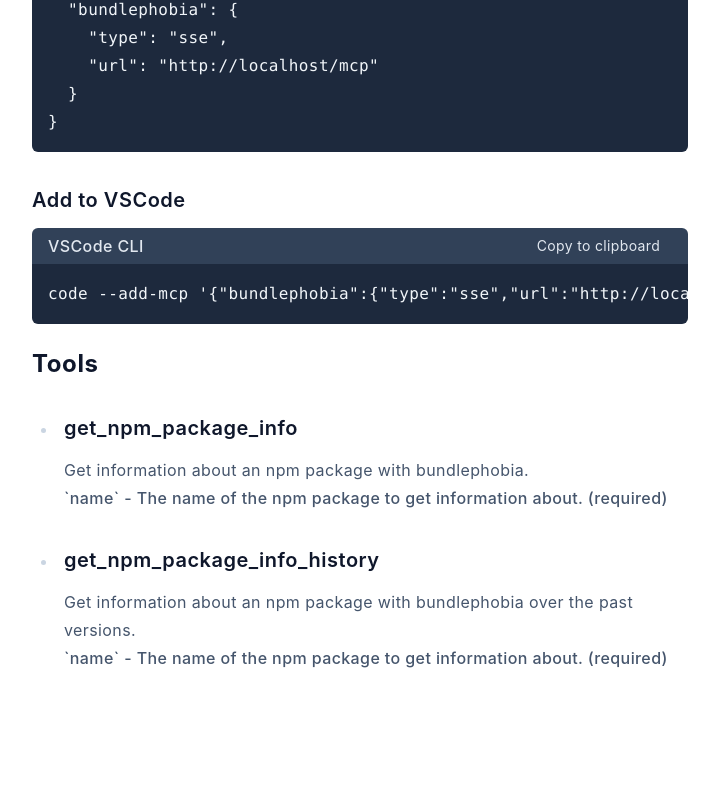
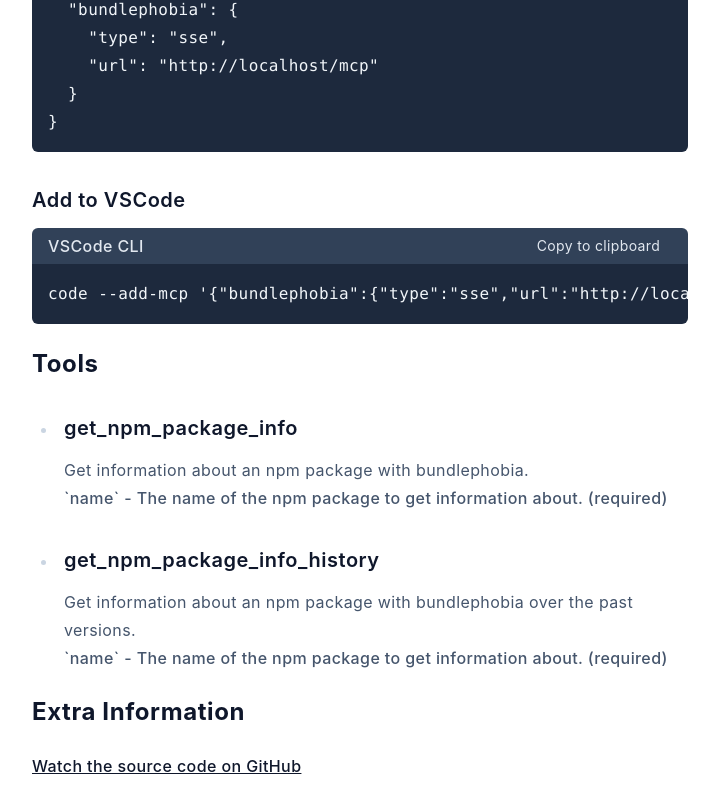
Before and after one commit to sushichan044/bundlephobia-mcp, a React (Vite) app in the folder packages/cloudflare/: page / in a window 1280 px wide. Shown: the part 416-1226 px from the top of the page, without its empty margins (64-783 px from the left). Before the commit the page ends 1140 px from the top, so only its background shows below. Built offline with nearby package versions, Linux system fonts and the light colour scheme; some icons are missing.

Commit message:
chore: add repository url

```diff
--- a/packages/cloudflare/src/App.tsx
+++ b/packages/cloudflare/src/App.tsx
@@ -123,6 +123,18 @@
               </li>
             </ul>
           </article>
+
+          <article className="prose prose-slate">
+            <h2>Extra Information</h2>
+            <a
+              className="underline hover:brightness-50 transition-all"
+              href="https://github.com/sushichan044/bundlephobia-mcp"
+              rel="noopener noreferrer"
+              target="_blank"
+            >
+              Watch the source code on GitHub
+            </a>
+          </article>
         </div>
       </div>
     </>
```
